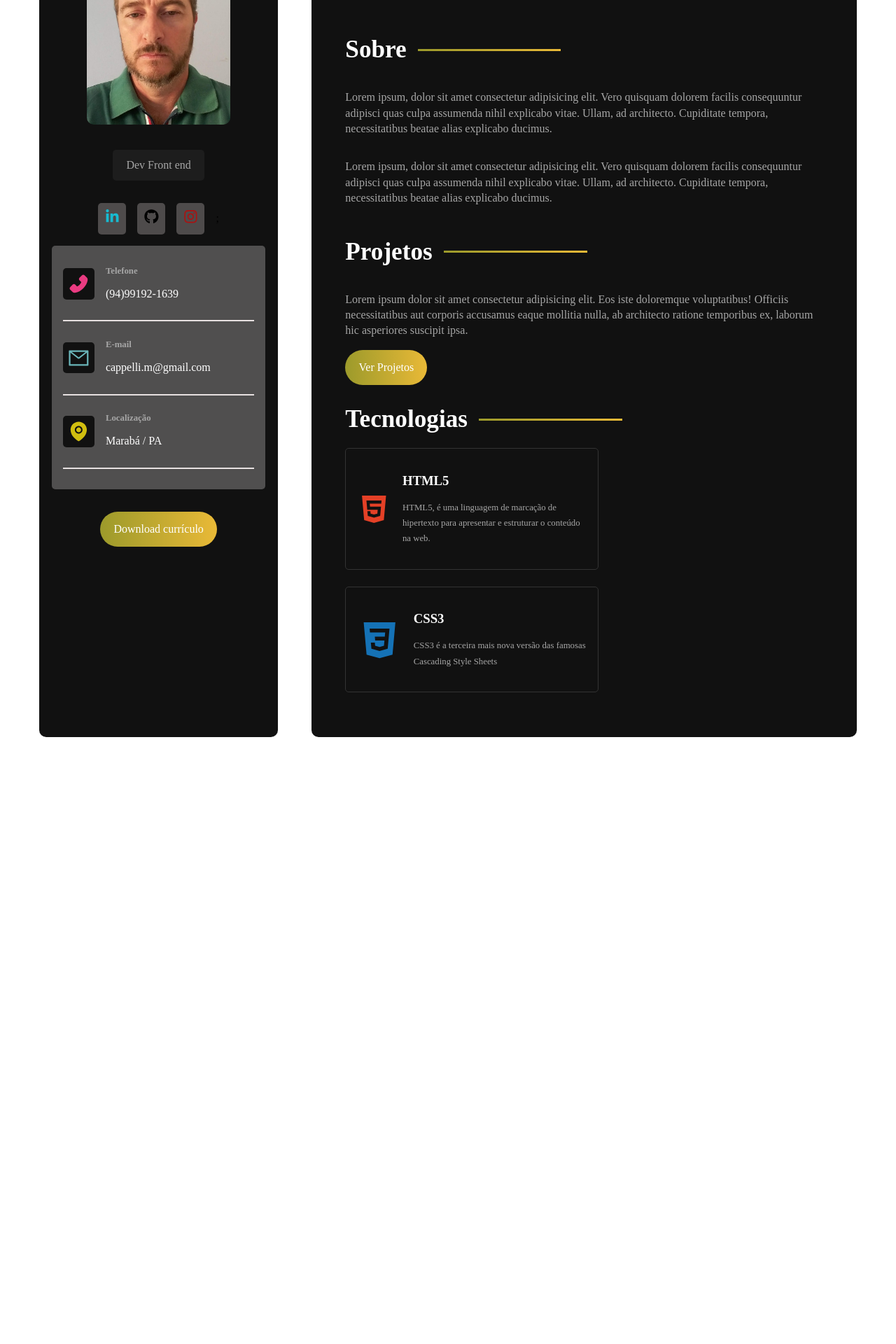
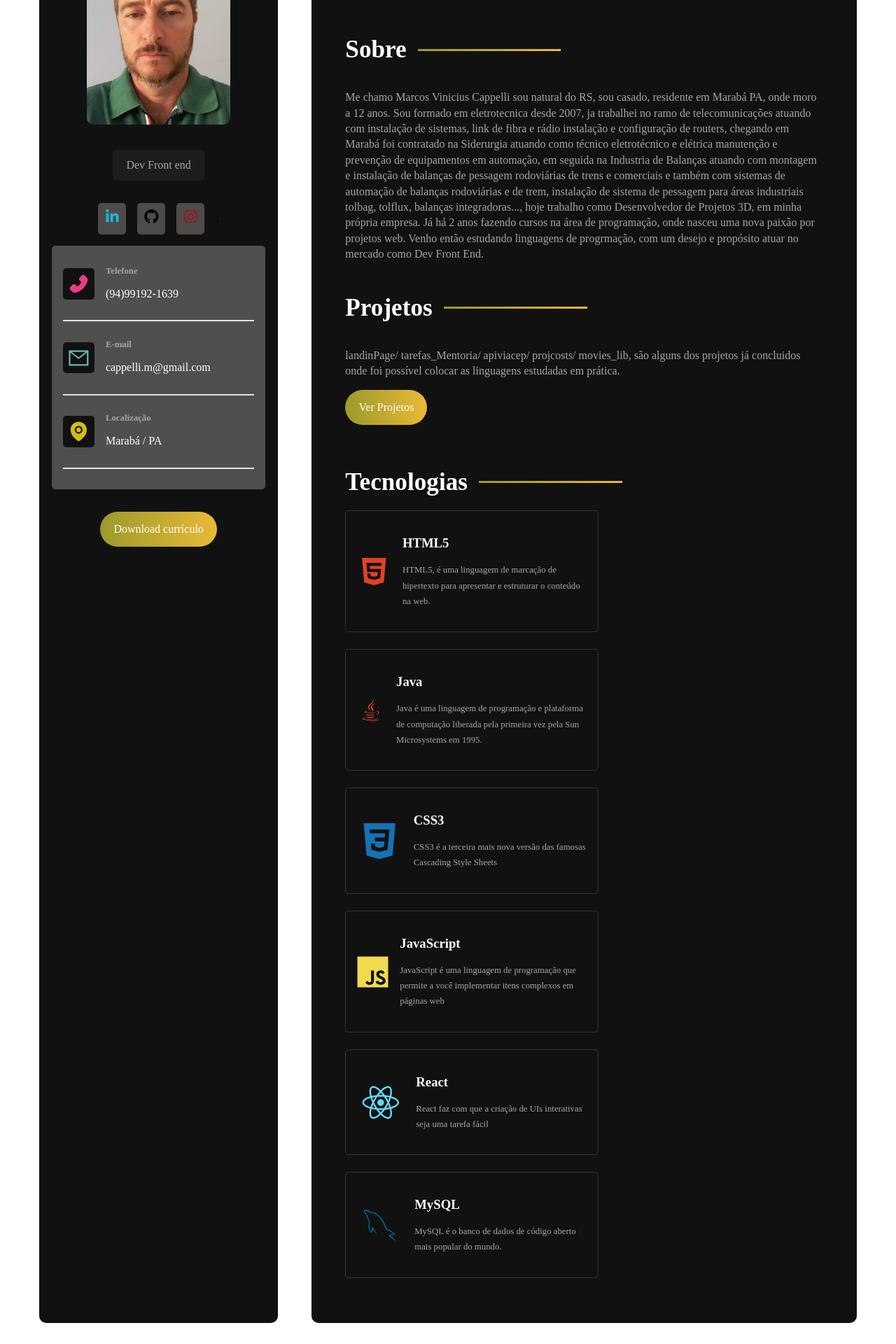
Before and after one commit to marcosCappelli/react_sass, a React (Vite) app: page / in a window 1280 px wide. Shown: the part 280-2200 px from the top of the page at 70% size. Before the commit the page ends 1389 px from the top, so only its background shows below. Built offline with nearby package versions, Linux system fonts and the light colour scheme; the HTML template or start-up script is replaced by a standard one.

Commit message:
finalizado projeto portfolio

```diff
--- a/src/components/AboutContainer.jsx
+++ b/src/components/AboutContainer.jsx
@@ -4,16 +4,17 @@ const AboutContainer = () => {
   return (
   <section className="about-container">
     <h2>Sobre</h2>
-    <p>Lorem ipsum, dolor sit amet consectetur adipisicing elit.
-       Vero quisquam dolorem facilis consequuntur adipisci quas culpa
-        assumenda nihil explicabo vitae. Ullam, ad architecto.
-        Cupiditate tempora, necessitatibus beatae alias explicabo ducimus.
+    <p>Me chamo Marcos Vinicius Cappelli sou natural do RS, sou casado, residente em Marabá PA, onde moro a 12 anos.
+    Sou formado em eletrotecnica desde 2007, ja trabalhei no ramo de telecomunicações atuando com instalação de sistemas,
+    link de fibra e rádio instalação e configuração de routers, chegando em Marabá foi contratado na Siderurgia
+    atuando como técnico eletrotécnico e elétrica manutenção e prevenção de equipamentos em automação, em seguida na
+    Industria de Balanças atuando com montagem e instalação de balanças de pessagem rodoviárias de trens e comerciais e também
+    com sistemas de automação de balanças rodoviárias e de trem, instalação de sistema de pessagem para áreas industriais
+    tolbag, tolflux, balanças integradoras..., hoje trabalho como Desenvolvedor de Projetos 3D, em minha própria empresa.
+    Já há 2 anos fazendo cursos na área de programação, onde nasceu uma nova paixão por projetos web. Venho então estudando
+    linguagens de progrmação, com um desejo e propósito atuar no mercado como Dev Front End.
     </p>
-    <p>Lorem ipsum, dolor sit amet consectetur adipisicing elit.
-       Vero quisquam dolorem facilis consequuntur adipisci quas culpa
-        assumenda nihil explicabo vitae. Ullam, ad architecto.
-        Cupiditate tempora, necessitatibus beatae alias explicabo ducimus.
-    </p>
+
   </section>
   )
 }
--- a/src/components/ProjectsContainer.jsx
+++ b/src/components/ProjectsContainer.jsx
@@ -2,10 +2,9 @@ const ProjectsContainer = () => {
   return (
     <section className="projects-container">
       <h2>Projetos</h2>
-      <p>Lorem ipsum dolor sit amet consectetur adipisicing elit. Eos iste
-         doloremque voluptatibus! Officiis necessitatibus aut corporis accusamus
-         eaque mollitia nulla, ab architecto ratione temporibus ex,
-         laborum hic asperiores suscipit ipsa.
+      <p>landinPage/ tarefas_Mentoria/ apiviacep/ projcosts/ movies_lib, são
+        alguns dos projetos já concluidos onde foi possível colocar as
+        linguagens estudadas em prática.
       </p>
       <a href="https://github.com/marcosCappelli" target="_blank" className="btn">
         Ver Projetos
--- a/src/components/Sidebar.jsx
+++ b/src/components/Sidebar.jsx
@@ -11,7 +11,8 @@ const Sidebar = () => {
     <p className="title">Dev Front end</p>
     <SocialNetworks />
     <InformationContainer />
-    <a href="#" className="btn">Download currículo</a>
+    <a href="https://drive.google.com/open?id=1-2bvjDckWPR6JMfTnZsa9lrR8MJCltq6&authuser=cappelli.m%40gmail.com&usp=drive_fs"
+    target="_blank" className="btn">Download currículo</a>
   </aside>
 
 }
--- a/src/components/TechContainer.jsx
+++ b/src/components/TechContainer.jsx
@@ -1,4 +1,4 @@
-import { DiHtml5, DiCss3 } from "react-icons/di"
+import { DiHtml5, DiCss3, DiJsBadge, DiReact, DiJava, DiMysql } from "react-icons/di"
 
 import "../styles/components/technologiescontainer.sass"
 
@@ -6,8 +6,20 @@ const technologies = [
 {id: "html", name:"HTML5", icon:<DiHtml5/>,
  p:"HTML5, é uma linguagem de marcação de hipertexto para apresentar e estruturar o conteúdo na web."},
 
- {id: "css", name:"CSS3", icon:<DiCss3/>,
- p:"CSS3 é a terceira mais nova versão das famosas Cascading Style Sheets"}
+{id: "java", name:"Java", icon:<DiJava/>,
+ p:"Java é uma linguagem de programação e plataforma de computação liberada pela primeira vez pela Sun Microsystems em 1995."},
+
+{id: "css", name:"CSS3", icon:<DiCss3/>,
+ p:"CSS3 é a terceira mais nova versão das famosas Cascading Style Sheets"},
+
+{id: "js", name:"JavaScript", icon:<DiJsBadge/>,
+ p:"JavaScript é uma linguagem de programação que permite a você implementar itens complexos em páginas web"},
+
+{id: "react", name:"React", icon:<DiReact/>,
+ p:"React faz com que a criação de UIs interativas seja uma tarefa fácil"},
+
+{id: "mysql", name:"MySQL", icon:<DiMysql/>,
+p:"MySQL é o banco de dados de código aberto mais popular do mundo."}
 ]
 
 const TechContainer = () => {
--- a/src/styles/components/technologiescontainer.sass
+++ b/src/styles/components/technologiescontainer.sass
@@ -3,6 +3,7 @@
 
 .technologies-container
     margin-bottom: 1rem
+    margin-top: 2rem
 
     .technologies-grid
         display: flex
@@ -33,3 +34,19 @@
         #css
             svg
                 color: #1572b6
+
+        #js
+            svg
+                color: #f0db4f
+
+        #react
+            svg
+                color: #61dafb
+
+        #java
+            svg
+                color: #e44026
+
+        #mysql
+            svg
+                color: #00618a
```
